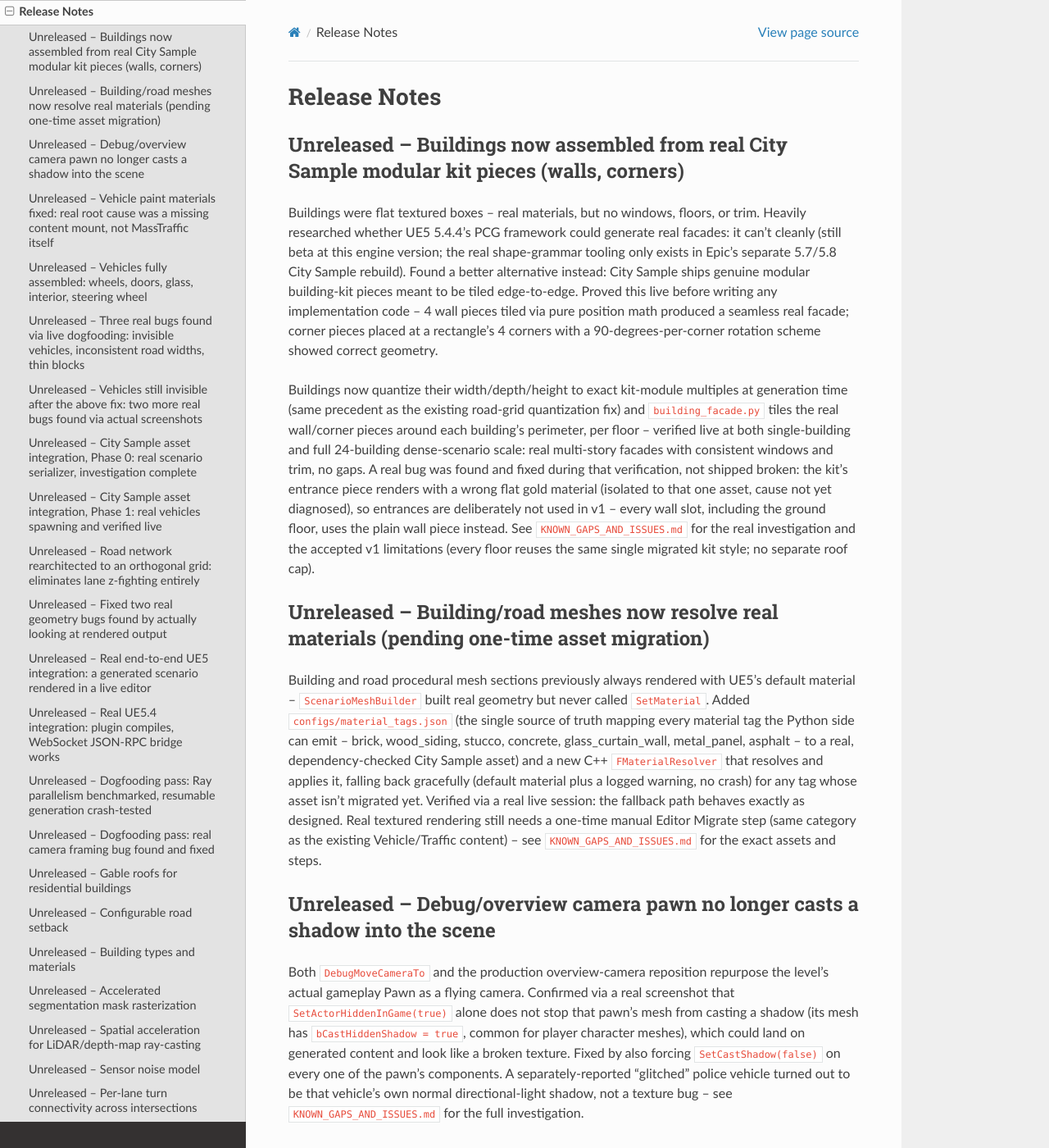
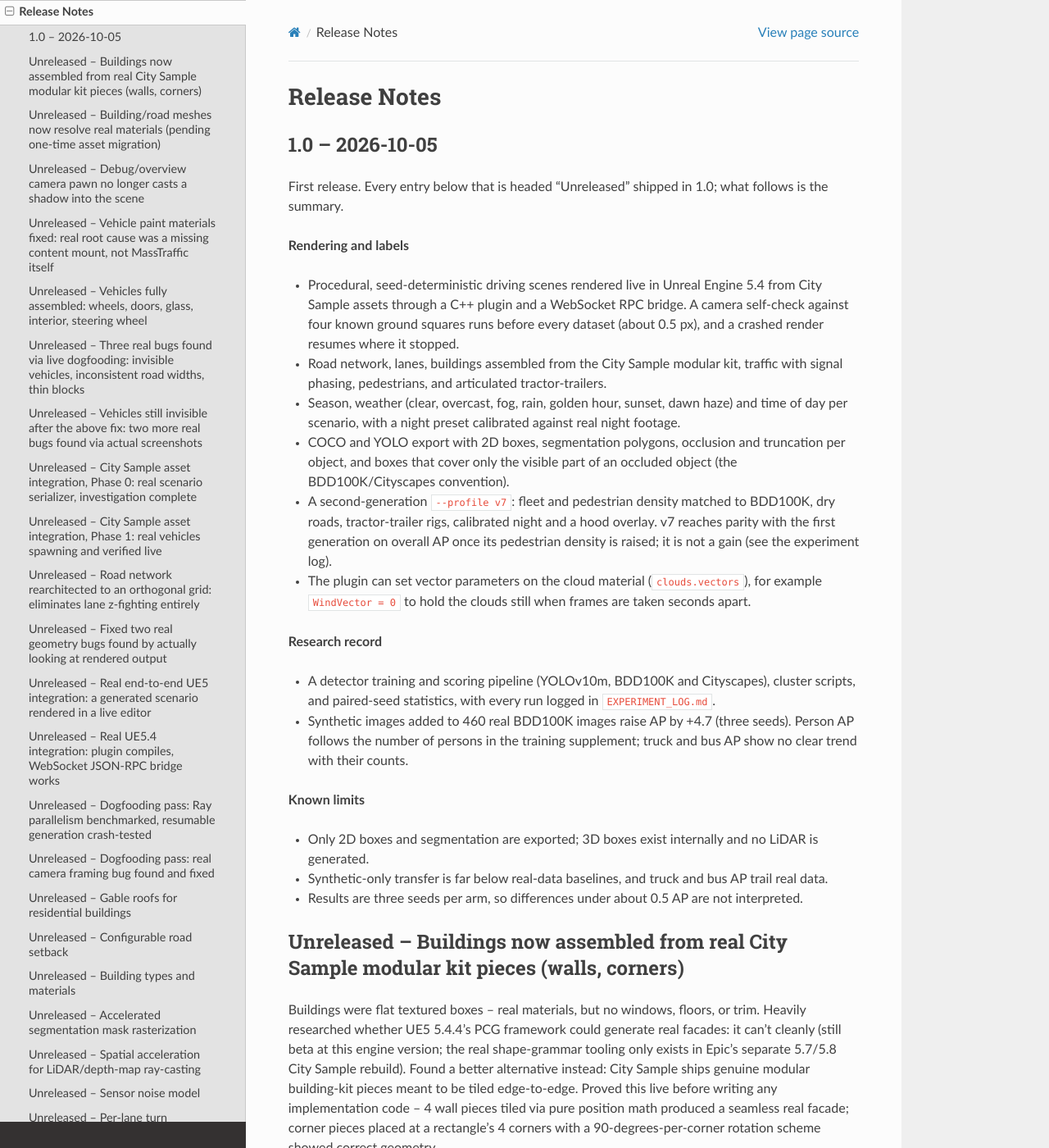
Before and after one commit to evanpetersen919/VantageCV-V2, a Sphinx documentation site: the page built from docs/release_notes.rst, in a window 1280 px wide and 1400 px high. Shown: the whole window at 82% size. Built offline with Sphinx 7.4.7 and the Read the Docs theme 3.1.0, drawn with Linux system fonts in a browser that asks for light colours.

Commit message:
Release 1.0.0: bump the version (pyproject, docs, CITATION), add the 1.0 release notes; the version test now expects 1.0.0

```diff
--- a/docs/conf.py
+++ b/docs/conf.py
@@ -16,7 +16,7 @@ sys.path.insert(0, os.path.abspath(".."))
 project = "Synthetic AV Dataset Generator"
 copyright = "2026, Evan Petersen"  # pylint: disable=redefined-builtin
 author = "Evan Petersen"
-release = "0.1.0"
+release = "1.0.0"
 
 extensions = [
     "sphinx.ext.autodoc",
--- a/docs/release_notes.rst
+++ b/docs/release_notes.rst
@@ -1,5 +1,45 @@
 Release Notes
 ==============
+
+1.0 -- 2026-10-05
+-----------------
+
+First release. Every entry below that is headed "Unreleased" shipped in 1.0; what follows is the
+summary.
+
+**Rendering and labels**
+
+- Procedural, seed-deterministic driving scenes rendered live in Unreal Engine 5.4 from City Sample
+  assets through a C++ plugin and a WebSocket RPC bridge. A camera self-check against four known
+  ground squares runs before every dataset (about 0.5 px), and a crashed render resumes where it
+  stopped.
+- Road network, lanes, buildings assembled from the City Sample modular kit, traffic with
+  signal phasing, pedestrians, and articulated tractor-trailers.
+- Season, weather (clear, overcast, fog, rain, golden hour, sunset, dawn haze) and time of day per
+  scenario, with a night preset calibrated against real night footage.
+- COCO and YOLO export with 2D boxes, segmentation polygons, occlusion and truncation per object,
+  and boxes that cover only the visible part of an occluded object (the BDD100K/Cityscapes
+  convention).
+- A second-generation ``--profile v7``: fleet and pedestrian density matched to BDD100K, dry roads,
+  tractor-trailer rigs, calibrated night and a hood overlay. v7 reaches parity with the first
+  generation on overall AP once its pedestrian density is raised; it is not a gain (see the
+  experiment log).
+- The plugin can set vector parameters on the cloud material (``clouds.vectors``), for example
+  ``WindVector = 0`` to hold the clouds still when frames are taken seconds apart.
+
+**Research record**
+
+- A detector training and scoring pipeline (YOLOv10m, BDD100K and Cityscapes), cluster scripts, and
+  paired-seed statistics, with every run logged in ``EXPERIMENT_LOG.md``.
+- Synthetic images added to 460 real BDD100K images raise AP by +4.7 (three seeds). Person AP
+  follows the number of persons in the training supplement; truck and bus AP show no clear trend
+  with their counts.
+
+**Known limits**
+
+- Only 2D boxes and segmentation are exported; 3D boxes exist internally and no LiDAR is generated.
+- Synthetic-only transfer is far below real-data baselines, and truck and bus AP trail real data.
+- Results are three seeds per arm, so differences under about 0.5 AP are not interpreted.
 
 Unreleased -- Buildings now assembled from real City Sample modular kit pieces (walls, corners)
 -------------------------------------------------------------------------------------------------------------------
--- a/pyproject.toml
+++ b/pyproject.toml
@@ -1,6 +1,6 @@
 [tool.poetry]
 name = "synthetic-av-dataset-gen"
-version = "0.1.0"
+version = "1.0.0"
 description = "Professional procedural synthetic AV perception dataset generator"
 authors = ["Evan Petersen <evanpetersen919@gmail.com>"]
 readme = "README.md"
```
Also changed, not shown: 2 other files.
